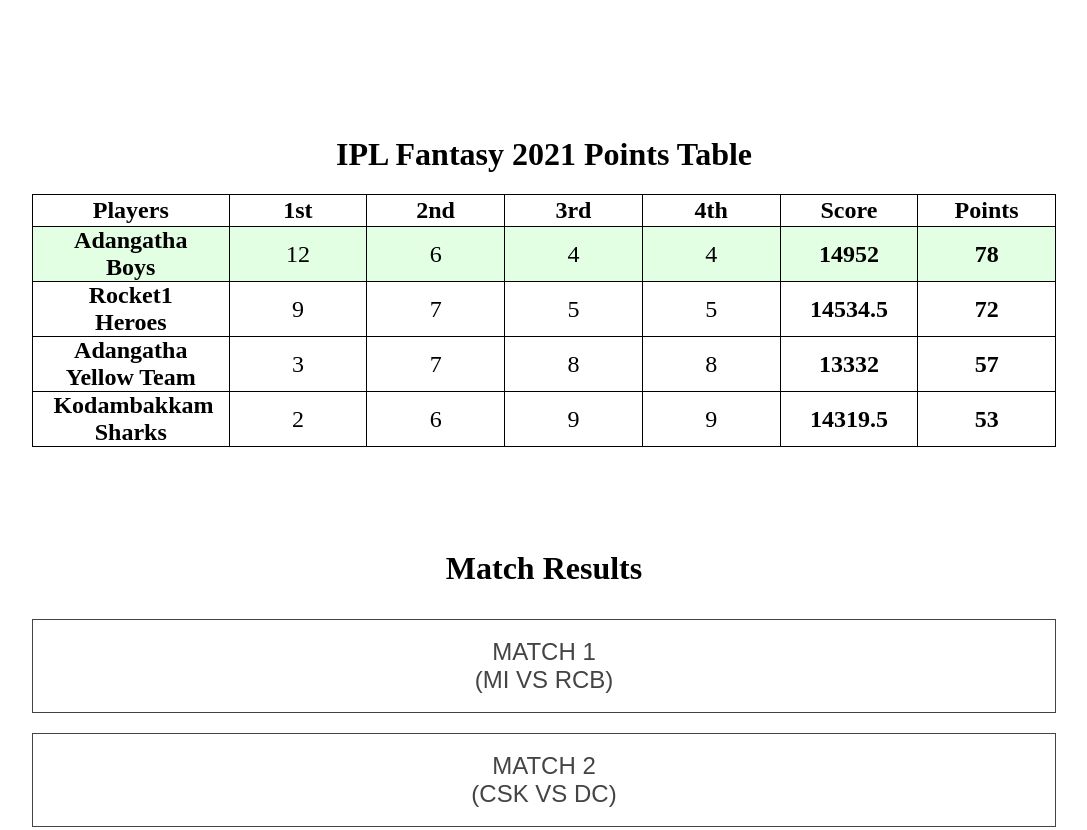
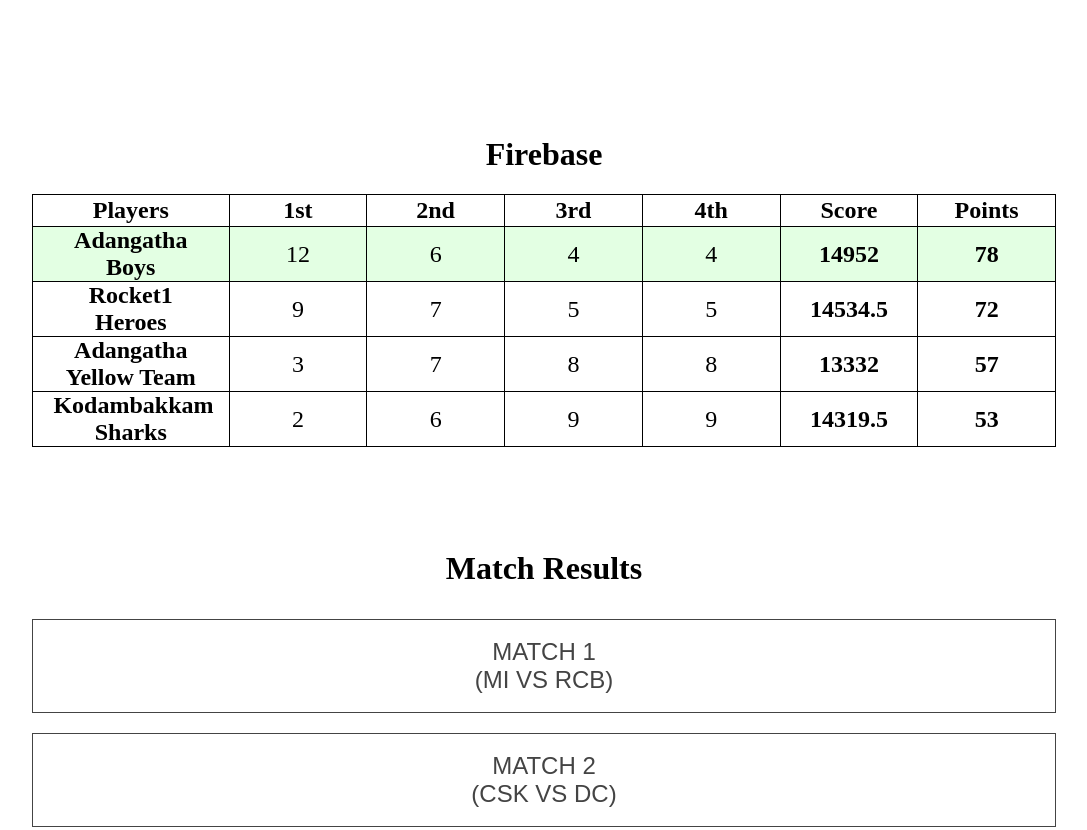
Before and after one commit to hariharan-dev/ipl-fantasy-2021, a plain HTML site: page index.html in a window 1280 px wide. Shown: the top 830 px of the page, without its empty margins (104-1191 px from the left). Drawn offline with Linux system fonts and the light colour scheme.

Commit message:
test firebase

```diff
--- a/index.html
+++ b/index.html
@@ -4,7 +4,7 @@
     <link rel="stylesheet" href="style.css" />
   </head>
   <body>
-    <h1>IPL Fantasy 2021 Points Table</h1>
+    <h1>Firebase</h1>
     <table id="points-table">
       <tr>
         <th>Players</th>
```
